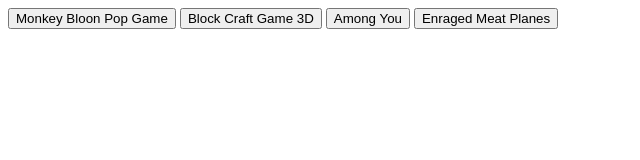
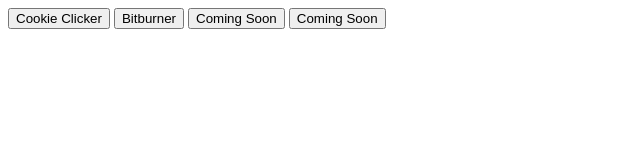
Before and after one commit to Evilcorn128/Evilcorn128.github.io, a plain HTML site: page index.html in a window 1280 px wide. Shown: the whole page, without its empty margins (0-640 px from the left). Drawn offline with Linux system fonts and the light colour scheme.

Commit message:
Update index.html

```diff
--- a/index.html
+++ b/index.html
@@ -8,23 +8,23 @@
    <style>
     .MainButton {
      background-color: #1247B5;
-     outline: 2px solid #000000;
-     color: #FFFFFF;
+     outline: 2px solid #1b0008;
+     color: #eb353f;
     }
    </style>
 </head>
 
 <body>
   <button type="button" name="MainButton">
-	 Monkey Bloon Pop Game
+	 Cookie Clicker
  </button>
   <button type="button" name="MainButton">
-	 Block Craft Game 3D
+	 Bitburner
  </button>
   <button type="button" name="MainButton">
-	  Among You
+	  Coming Soon
   </button>
   <button type="button" name="MainButton">
-	  Enraged Meat Planes
+	  Coming Soon
   </button>
 </body>
```
